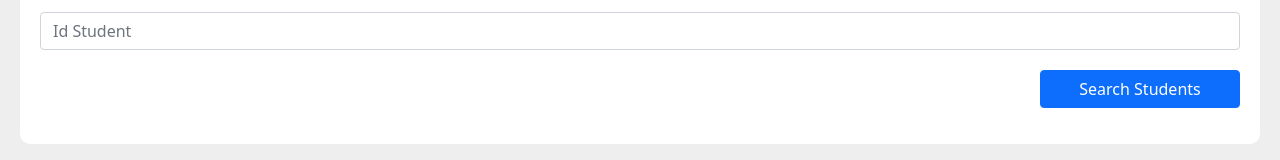
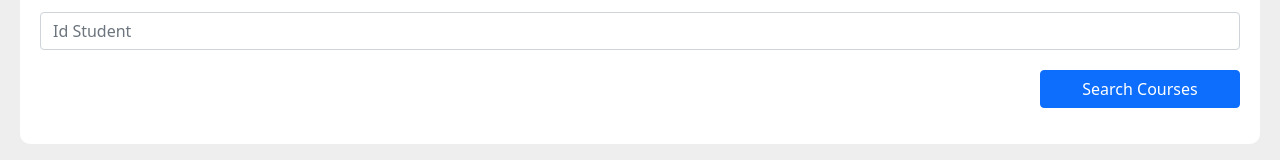
Before and after one commit to GuilhermeFerreiraAraujo/StudentCourseManagement, a React (Create React App) app in the folder StudentCourseManagement/app/: page /reports-list in a window 1280 px wide. Shown: the part 484-644 px from the top of the page. Built offline with nearby package versions, Linux system fonts and the light colour scheme; no server answers.

Commit message:
UPD Fix label

```diff
--- a/StudentCourseManagement/app/src/Views/Reports/ReportsList.js
+++ b/StudentCourseManagement/app/src/Views/Reports/ReportsList.js
@@ -197,7 +197,7 @@ class ReportsList extends React.Component {
 
                     <div className="row">
                         <div className="col text-end">
-                            <Button label="Search Students" onClick={this.searchCoursesByStudentId} />
+                            <Button label="Search Courses" onClick={this.searchCoursesByStudentId} />
                         </div>
                     </div>
                 </div>
```
